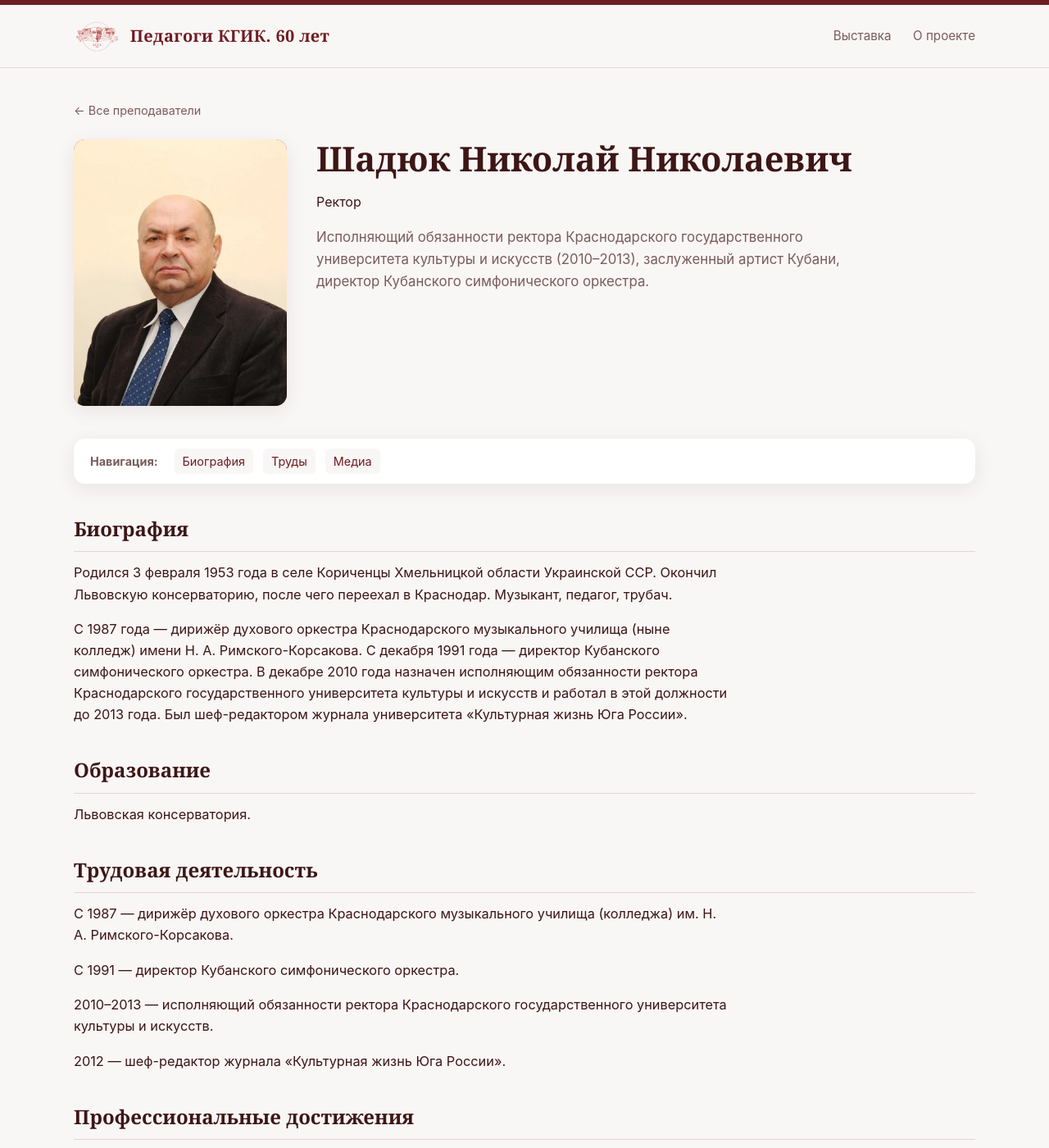
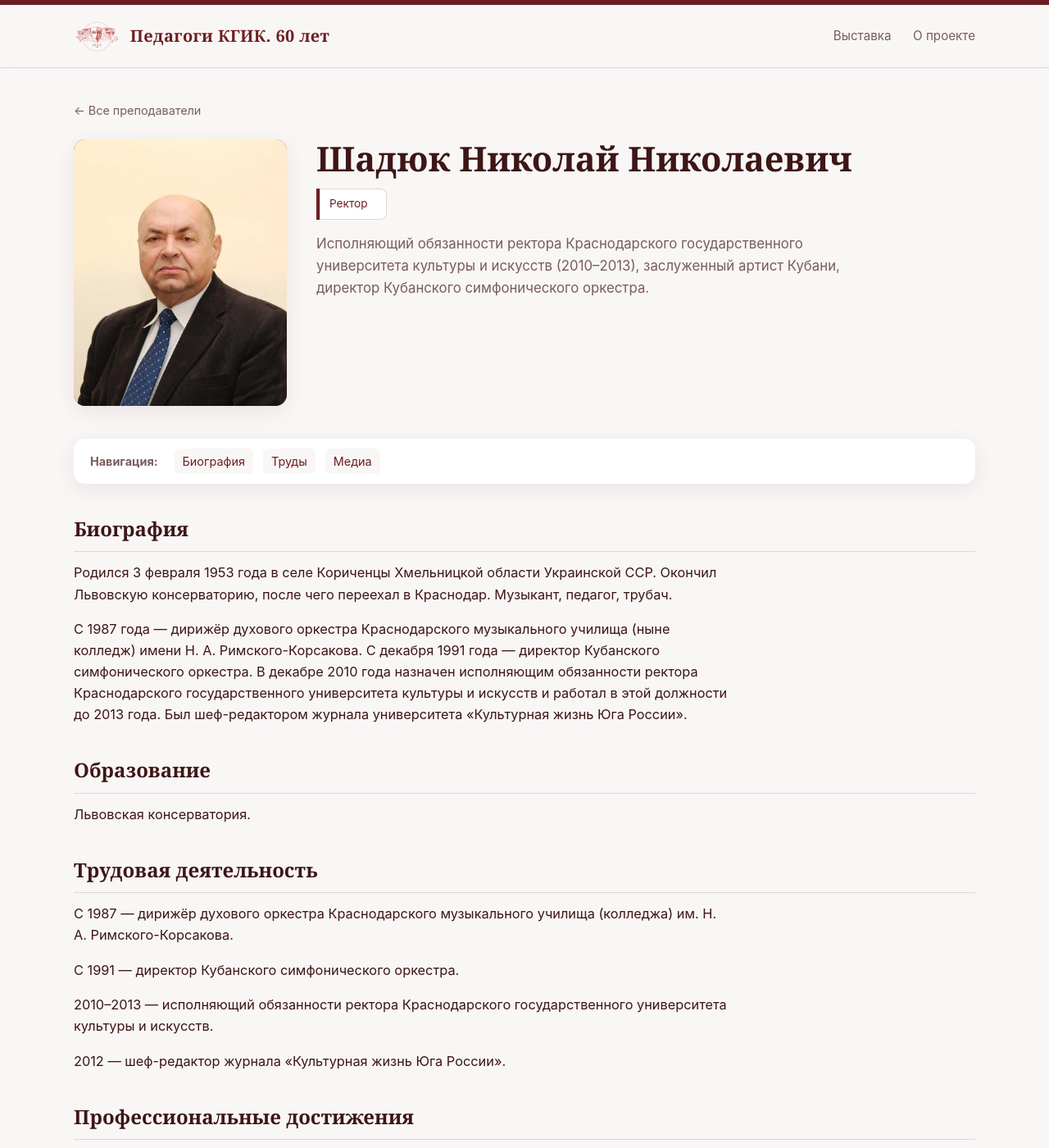
Before and after one commit to chuxlee/golden-shelf, a Jekyll site: the page built from _persons/shadyuk.md, in a window 1280 px wide and 1400 px high. Shown: the whole window at 82% size. Built offline with Jekyll 4.4.1, drawn with Linux system fonts in a browser that asks for light colours.

Commit message:
Highlight rector tenure in cards and profiles

```diff
--- a/assets/css/components.css
+++ b/assets/css/components.css
@@ -270,3 +270,21 @@
     scroll-margin-top: 120px;
   }
 }
+/* Период руководства вузом в карточке и на странице ректора. */
+.rector-term {
+  display: flex;
+  flex-wrap: wrap;
+  align-items: baseline;
+  gap: 4px 12px;
+  width: fit-content;
+  max-width: 100%;
+  margin: 12px 0;
+  padding: 8px 12px;
+  border-left: 4px solid var(--accent);
+  border-radius: 0 8px 8px 0;
+  background: var(--surface);
+  color: var(--accent);
+  box-shadow: inset 0 0 0 1px var(--border);
+}
+.rector-term-label { font-size: 0.85rem; }
+.rector-term strong { font-size: 1.1rem; overflow-wrap: anywhere; }
```
